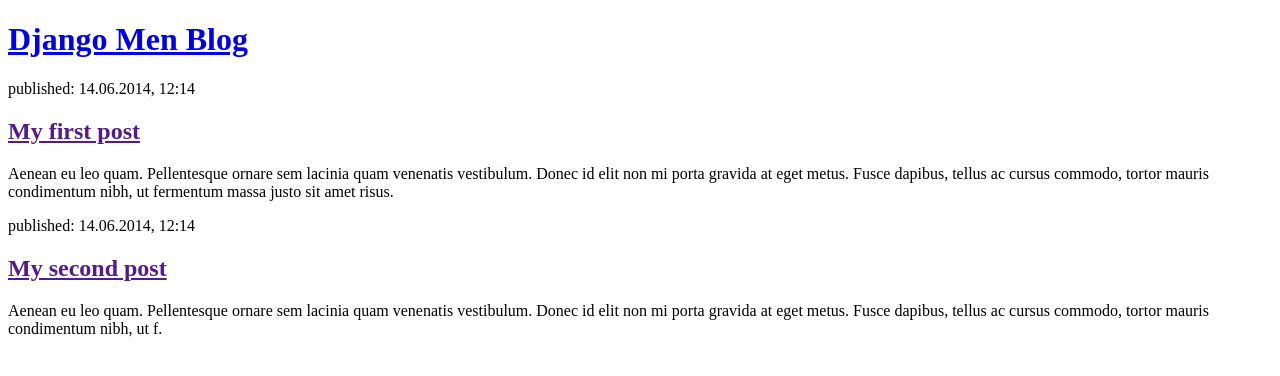
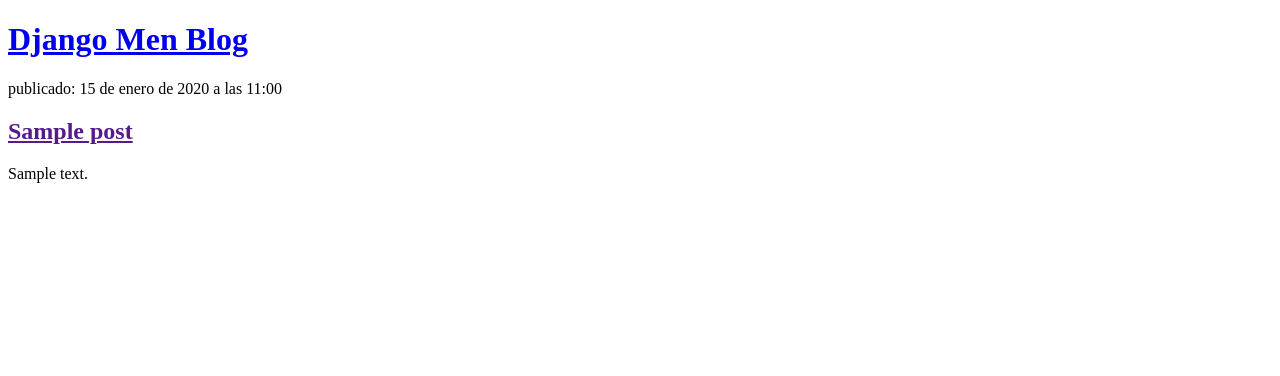
Before and after one commit to jdelacruzv/djangomen, a Django app: page / in a window 1280 px wide. Shown: the top 376 px of the page. Run offline with Django 5.2, Linux system fonts and the light colour scheme; tables that the repository leaves empty hold one stand-in row (values such as "Sample post").

Commit message:
Modified templates to display posts from the database

```diff
--- a/blog/templates/blog/post_list.html
+++ b/blog/templates/blog/post_list.html
@@ -9,15 +9,12 @@
 	<div>
 		<h1><a href="/">Django Men Blog</a></h1>
 	</div>
-	<div>
-		<p>published: 14.06.2014, 12:14</p>
-		<h2><a href="">My first post</a></h2>
-		<p>Aenean eu leo quam. Pellentesque ornare sem lacinia quam venenatis vestibulum. Donec id elit non mi porta gravida at eget metus. Fusce dapibus, tellus ac cursus commodo, tortor mauris condimentum nibh, ut fermentum massa justo sit amet risus.</p>
-	</div>
-	<div>
-		<p>published: 14.06.2014, 12:14</p>
-		<h2><a href="">My second post</a></h2>
-		<p>Aenean eu leo quam. Pellentesque ornare sem lacinia quam venenatis vestibulum. Donec id elit non mi porta gravida at eget metus. Fusce dapibus, tellus ac cursus commodo, tortor mauris condimentum nibh, ut f.</p>
-	</div>
+	{% for post in posts %}
+		<div>
+         <p>publicado: {{ post.published_date }}</p>
+         <h2><a href="">{{ post.title }}</a></h2>
+         <p>{{ post.text|linebreaksbr }}</p>
+		</div>
+	{% endfor %}
   </body>
 </html>
```
